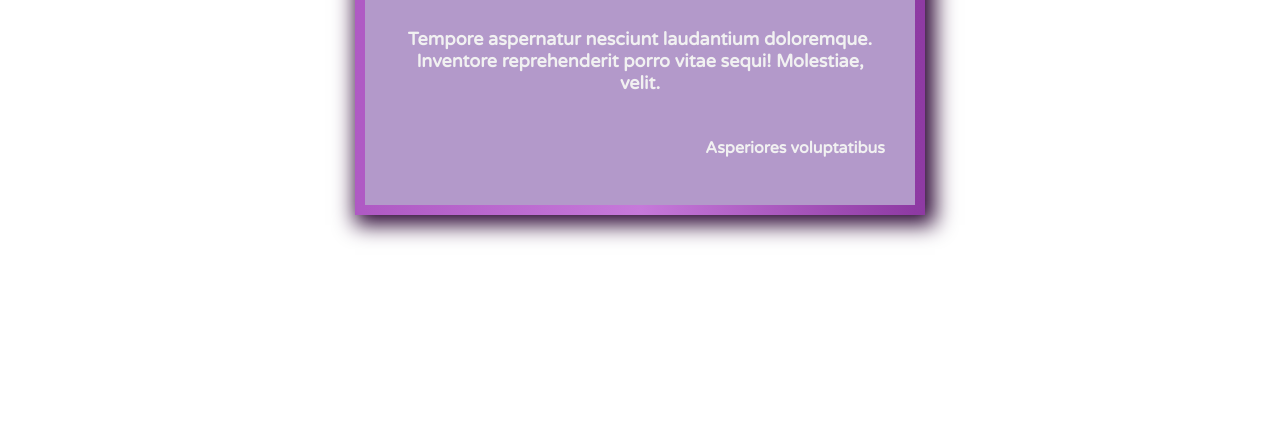
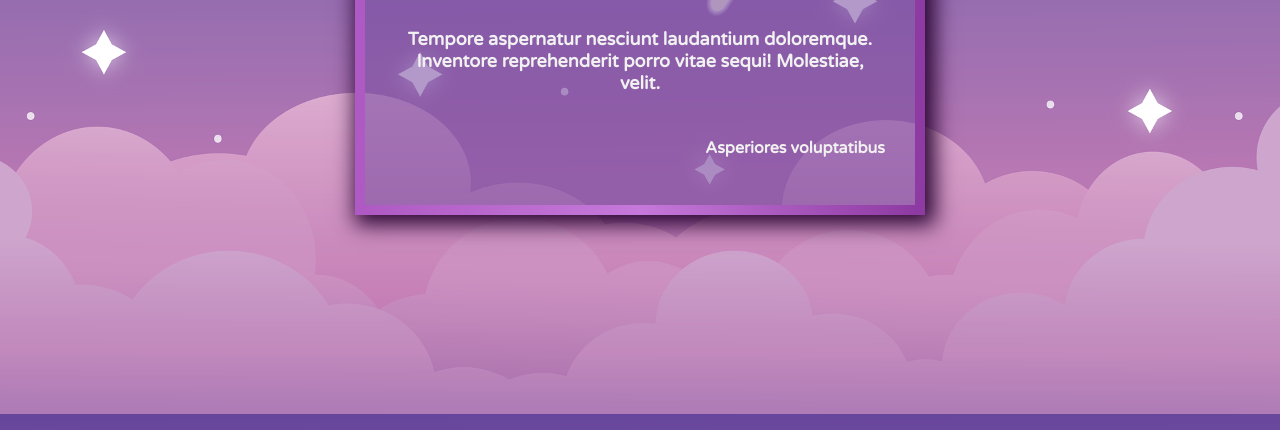
Before and after one commit to annarodrig/tema-com-css, a plain HTML site: page index.html in a window 1280 px wide. Shown: the part 370-800 px from the top of the page. Drawn offline with Linux system fonts and the light colour scheme; a web font is replaced by a local one.

Commit message:
altera background

```diff
--- a/style.css
+++ b/style.css
@@ -1,9 +1,9 @@
 @import url('https://fonts.googleapis.com/css2?family=Silkscreen&family=Sniglet&family=Varela+Round&display=swap');
 
 body {
-    background-image:url(imagens/fundo.png) 100% ;
-
-
+    background-image:url(imagens/fundo.png) ;
+    background-size: 100%;
+    background-position: center;
 }
 
 main#container {
```
